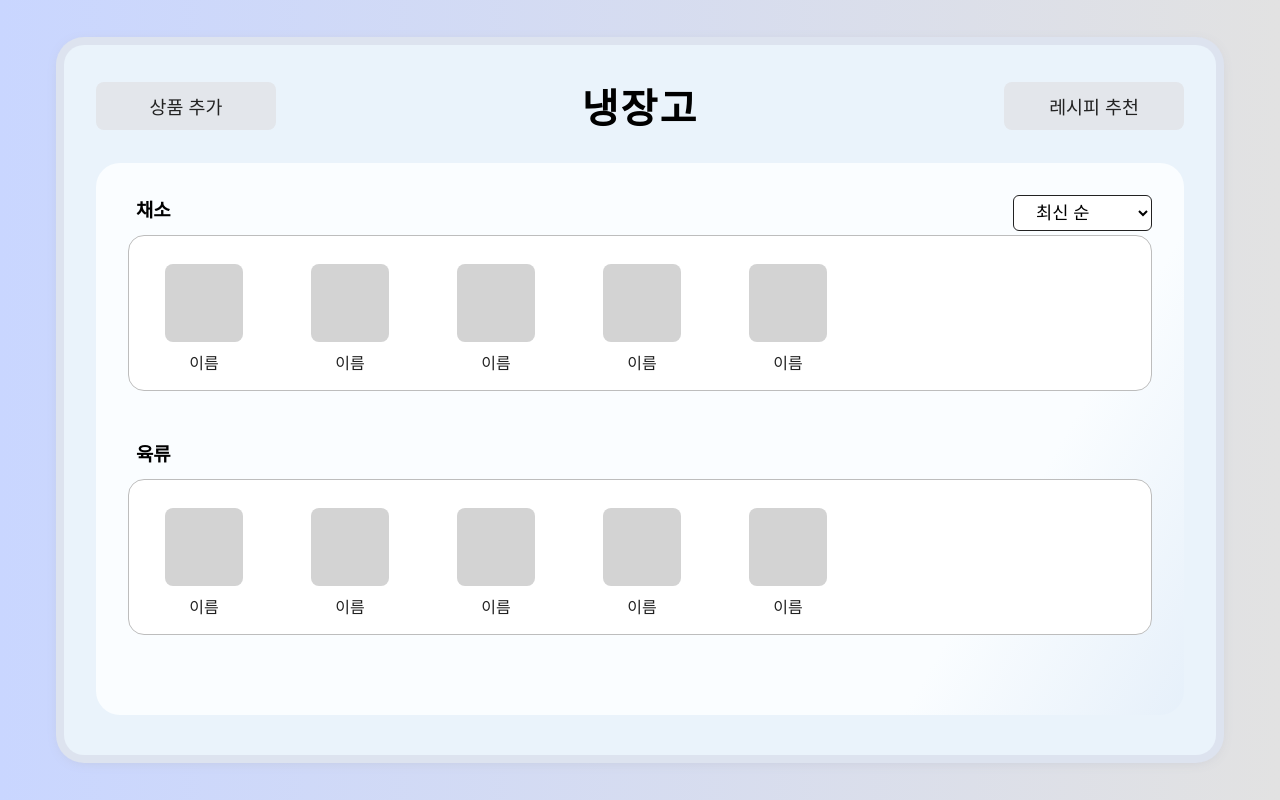
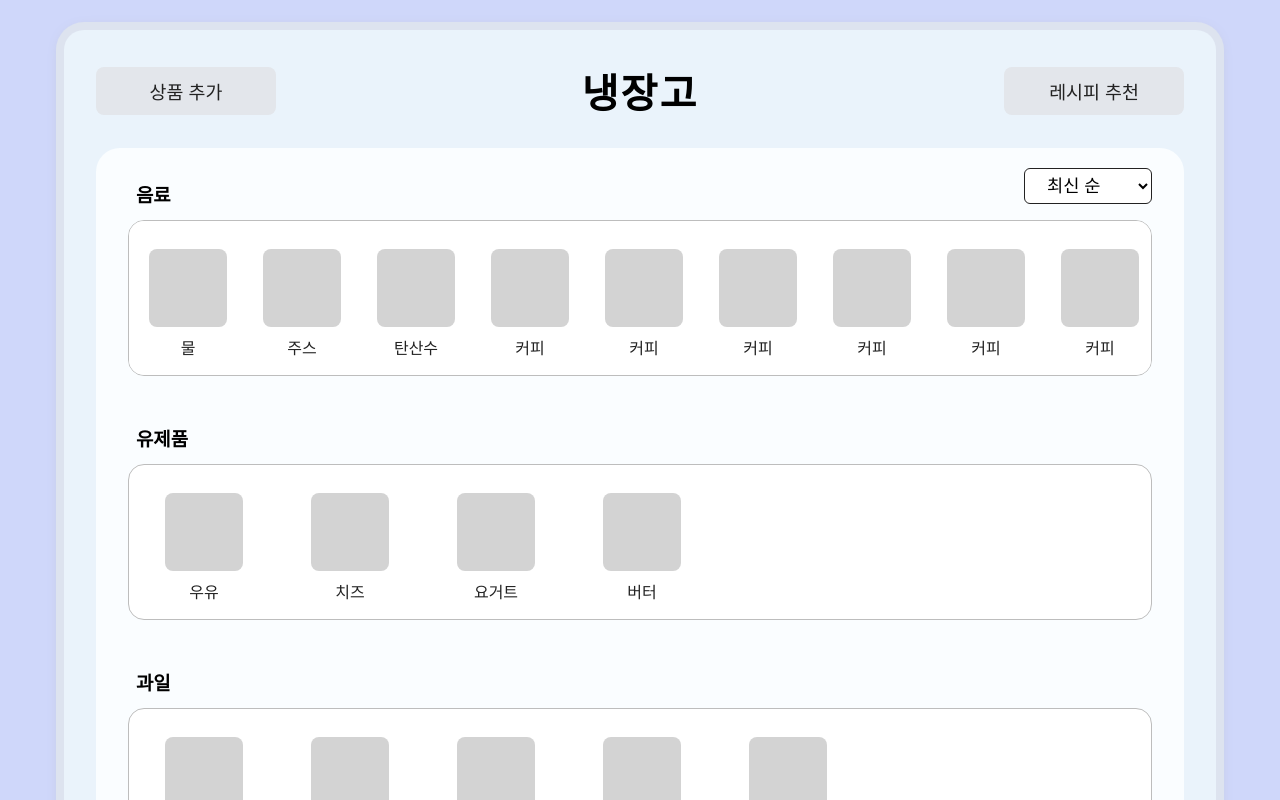
Before and after one commit to EC2-LivingLAB-Team-2/FrontEnd, a React (Vite) app: page / in a window 1280 px wide. Built offline with nearby package versions, Linux system fonts and the light colour scheme.

Commit message:
최적화 및 리팩토링 필요

```diff
--- a/src/components/Refridge.css
+++ b/src/components/Refridge.css
@@ -1,13 +1,15 @@
 .fridge-bg {
   width: 100vw;
   height: 100vh;
-  /* background: linear-gradient(135deg, #dbe6f6, #c5796d 100%); */
+  background: #cfd7fa;
   display: flex;
   justify-content: center;
-  align-items: center;
+  align-items: flex-start;
+  overflow-y: auto;
+  min-height: 100vh;
 }
-
 .fridge-frame {
+  top: 30px;
   width: 90vw;
   max-width: 1200px;
   background: #eaf3fb;
@@ -15,6 +17,7 @@
   box-shadow: 0 0 0 8px #dde3ef, 0 2px 16px #b5b8c5;
   padding: 32px 32px 40px 32px;
   box-sizing: border-box;
+  position: relative;
 }
 
 .fridge-header {
@@ -57,7 +60,7 @@
 
 .fridge-sort-box {
   position: absolute;
-  top: 32px;
+  top: 20px;
   right: 32px;
 }
 
@@ -83,6 +86,8 @@
 
 .fridge-items-box {
   display: flex;
+  flex-wrap: nowrap; /* 줄바꿈 없이 한 줄에 나열 */
+  overflow-x: auto; /* 가로 스크롤 활성화 */
   gap: 36px;
   background: #fff;
   border-radius: 16px;
@@ -91,6 +96,21 @@
   margin-bottom: 12px;
   box-sizing: border-box;
   align-items: flex-start;
+  scrollbar-color: #bdbdbd #fafdff; /* Firefox용 */
+  scrollbar-width: thin; /* Firefox용 */
+}
+
+/* Webkit(크롬, 사파리)용 스크롤바 스타일 */
+.fridge-items-box::-webkit-scrollbar {
+  height: 10px;
+}
+.fridge-items-box::-webkit-scrollbar-thumb {
+  background: #bdbdbd;
+  border-radius: 5px;
+}
+.fridge-items-box::-webkit-scrollbar-track {
+  background: #fafdff;
+  border-radius: 5px;
 }
 
 .fridge-item {
@@ -117,8 +137,11 @@
 /* 모달 스타일 */
 .modal-overlay {
   position: fixed;
-  top: 0; left: 0; right: 0; bottom: 0;
-  background: rgba(0,0,0,0.3);
+  top: 0;
+  left: 0;
+  right: 0;
+  bottom: 0;
+  background: rgba(0, 0, 0, 0.3);
   display: flex;
   align-items: center;
   justify-content: center;
@@ -129,7 +152,7 @@
   background: #fff;
   border-radius: 18px;
   padding: 36px 32px 24px 32px;
-  box-shadow: 0 8px 32px rgba(80,80,120,0.18);
+  box-shadow: 0 8px 32px rgba(80, 80, 120, 0.18);
   text-align: center;
   min-width: 320px;
 }
@@ -172,7 +195,7 @@
   background: #fff;
   border-radius: 18px;
   padding: 36px 32px 24px 32px;
-  box-shadow: 0 8px 32px rgba(80,80,120,0.18);
+  box-shadow: 0 8px 32px rgba(80, 80, 120, 0.18);
   text-align: center;
   min-width: 320px;
   overflow: visible;
--- a/src/components/Refridge.jsx
+++ b/src/components/Refridge.jsx
@@ -3,16 +3,46 @@ import Webcam from "react-webcam";
 import "./Refridge.css";
 
 // 상품추가 모달
-function AddProductModal({ onClose, onReceipt, onManual }) {
+function AddProductModal({ onClose, onReceipt, onManual, onFileUpload }) {
+  const fileInputRef = useRef(null);
+
+  // 파일 업로드 버튼 클릭 시 input 트리거
+  const handleFileButtonClick = () => {
+    fileInputRef.current.click();
+  };
+
+  // 파일 선택 시 부모로 전달
+  const handleFileChange = (e) => {
+    if (e.target.files && e.target.files[0]) {
+      onFileUpload && onFileUpload(e.target.files[0]);
+    }
+  };
+
   return (
     <div className="modal-overlay" onClick={onClose}>
-      <div className="modal-content" onClick={e => e.stopPropagation()}>
+      <div className="modal-content" onClick={(e) => e.stopPropagation()}>
         <h2>상품 추가 방법 선택</h2>
         <div className="modal-btn-group">
-          <button className="modal-btn" onClick={onReceipt}>영수증 인식</button>
-          <button className="modal-btn" onClick={onManual}>직접입력</button>
+          <button className="modal-btn" onClick={onReceipt}>
+            영수증 인식
+          </button>
+          <button className="modal-btn" onClick={handleFileButtonClick}>
+            영수증 파일 업로드
+          </button>
+          <button className="modal-btn" onClick={onManual}>
+            직접입력
+          </button>
+          <input
+            ref={fileInputRef}
+            type="file"
+            accept="image/*"
+            style={{ display: "none" }}
+            onChange={handleFileChange}
+          />
         </div>
-        <button className="modal-close-btn" onClick={onClose}>닫기</button>
+        <button className="modal-close-btn" onClick={onClose}>
+          닫기
+        </button>
       </div>
     </div>
   );
@@ -31,11 +61,15 @@ function CameraModal({ onClose, onCapture }) {
 
   return (
     <div className="modal-overlay" onClick={onClose}>
-      <div className="modal-content" onClick={e => e.stopPropagation()}>
+      <div className="modal-content" onClick={(e) => e.stopPropagation()}>
         <h2>영수증 촬영</h2>
         <div style={{ marginBottom: 16 }}>
           {imgSrc ? (
-            <img src={imgSrc} alt="captured" style={{ width: 320, borderRadius: 8 }} />
+            <img
+              src={imgSrc}
+              alt="captured"
+              style={{ width: 320, borderRadius: 8 }}
+            />
           ) : (
             <Webcam
               audio={false}
@@ -48,11 +82,17 @@ function CameraModal({ onClose, onCapture }) {
         </div>
         <div className="modal-btn-group">
           {!imgSrc ? (
-            <button className="modal-btn" onClick={capture}>촬영</button>
+            <button className="modal-btn" onClick={capture}>
+              촬영
+            </button>
           ) : (
-            <button className="modal-btn" onClick={() => setImgSrc(null)}>다시찍기</button>
+            <button className="modal-btn" onClick={() => setImgSrc(null)}>
+              다시찍기
+            </button>
           )}
-          <button className="modal-btn" onClick={onClose}>닫기</button>
+          <button className="modal-btn" onClick={onClose}>
+            닫기
+          </button>
         </div>
       </div>
     </div>
@@ -63,26 +103,65 @@ const initialData = [
   {
     group: "육류",
     items: [
-      { id: 1, name: "이름", image: null },
-      { id: 2, name: "이름", image: null },
-      { id: 3, name: "이름", image: null },
-      { id: 4, name: "이름", image: null },
-      { id: 5, name: "이름", image: null },
+      { id: 1, name: "소고기", image: null, createdAt: "2025-05-09T14:30:00Z" },
+      { id: 2, name: "돼지고기", image: null, createdAt: "2025-05-08T09:15:00Z" },
+      { id: 3, name: "닭고기", image: null, createdAt: "2025-05-07T18:00:00Z" },
+      { id: 4, name: "양고기", image: null, createdAt: "2025-05-06T11:00:00Z" },
+      { id: 5, name: "베이컨", image: null, createdAt: "2025-05-05T08:45:00Z" },
+      { id: 6, name: "햄", image: null, createdAt: "2025-05-04T20:10:00Z" },
     ],
   },
   {
     group: "채소",
     items: [
-      { id: 6, name: "이름", image: null },
-      { id: 7, name: "이름", image: null },
-      { id: 8, name: "이름", image: null },
-      { id: 9, name: "이름", image: null },
-      { id: 10, name: "이름", image: null },
+      { id: 7, name: "양파", image: null, createdAt: "2025-05-09T10:00:00Z" },
+      { id: 8, name: "마늘", image: null, createdAt: "2025-05-08T13:30:00Z" },
+      { id: 9, name: "당근", image: null, createdAt: "2025-05-07T15:20:00Z" },
+      { id: 10, name: "감자", image: null, createdAt: "2025-05-06T17:00:00Z" },
+      { id: 11, name: "파프리카", image: null, createdAt: "2025-05-05T09:00:00Z" },
+      { id: 12, name: "브로콜리", image: null, createdAt: "2025-05-04T19:00:00Z" },
+    ],
+  },
+  {
+    group: "과일",
+    items: [
+      { id: 13, name: "사과", image: null, createdAt: "2025-05-09T12:00:00Z" },
+      { id: 14, name: "바나나", image: null, createdAt: "2025-05-08T08:00:00Z" },
+      { id: 15, name: "딸기", image: null, createdAt: "2025-05-07T09:30:00Z" },
+      { id: 16, name: "포도", image: null, createdAt: "2025-05-06T16:00:00Z" },
+      { id: 17, name: "오렌지", image: null, createdAt: "2025-05-05T10:10:00Z" },
+    ],
+  },
+  {
+    group: "유제품",
+    items: [
+      { id: 18, name: "우유", image: null, createdAt: "2025-05-09T07:00:00Z" },
+      { id: 19, name: "치즈", image: null, createdAt: "2025-05-08T11:00:00Z" },
+      { id: 20, name: "요거트", image: null, createdAt: "2025-05-07T20:00:00Z" },
+      { id: 21, name: "버터", image: null, createdAt: "2025-05-06T14:00:00Z" },
+    ],
+  },
+  {
+    group: "음료",
+    items: [
+      { id: 22, name: "물", image: null, createdAt: "2025-05-09T08:00:00Z" },
+      { id: 23, name: "주스", image: null, createdAt: "2025-05-08T16:00:00Z" },
+      { id: 24, name: "탄산수", image: null, createdAt: "2025-05-07T21:00:00Z" },
+      { id: 25, name: "커피", image: null, createdAt: "2025-05-06T07:00:00Z" },
+      { id: 26, name: "커피", image: null, createdAt: "2025-05-05T07:00:00Z" },
+      { id: 27, name: "커피", image: null, createdAt: "2025-05-04T07:00:00Z" },
+      { id: 28, name: "커피", image: null, createdAt: "2025-05-03T07:00:00Z" },
+      { id: 29, name: "커피", image: null, createdAt: "2025-05-02T07:00:00Z" },
+      { id: 30, name: "커피", image: null, createdAt: "2025-05-01T07:00:00Z" },
+      { id: 31, name: "커피", image: null, createdAt: "2025-04-30T07:00:00Z" },
+      { id: 32, name: "커피", image: null, createdAt: "2025-04-29T07:00:00Z" },
+      { id: 33, name: "커피", image: null, createdAt: "2025-04-28T07:00:00Z" },
     ],
   },
 ];
 
-const sortOptions = ["최신 순", "오래된 순", "카테고리순"];
+
+const sortOptions = ["최신 순", "오래된 순"];
 
 function Refridge() {
   const [sort, setSort] = useState(sortOptions[0]);
@@ -91,17 +170,25 @@ function Refridge() {
   const [showCameraModal, setShowCameraModal] = useState(false);
   const [receiptImg, setReceiptImg] = useState(null);
 
-
   const getSortedGroups = () => {
-    if (sort === "카테고리순") return data;
     if (sort === "최신 순") return [...data].reverse();
     if (sort === "오래된 순") return data;
     return data;
   };
 
   const getSortedItems = (items) => {
-    if (sort === "최신 순") return [...items].sort((a, b) => b.id - a.id);
-    if (sort === "오래된 순") return [...items].sort((a, b) => a.id - b.id);
+    if (sort === "최신 순") {
+      // 최신순: createdAt 내림차순
+      return [...items].sort(
+        (a, b) => new Date(b.createdAt) - new Date(a.createdAt)
+      );
+    }
+    if (sort === "오래된 순") {
+      // 오래된순: createdAt 오름차순
+      return [...items].sort(
+        (a, b) => new Date(a.createdAt) - new Date(b.createdAt)
+      );
+    }
     return items;
   };
 
@@ -129,7 +216,10 @@ function Refridge() {
     <div className="fridge-bg">
       <div className="fridge-frame">
         <header className="fridge-header">
-          <button className="fridge-top-btn" onClick={() => setShowAddModal(true)}>
+          <button
+            className="fridge-top-btn"
+            onClick={() => setShowAddModal(true)}
+          >
             상품 추가
           </button>
           <h1 className="fridge-title">냉장고</h1>
@@ -140,18 +230,18 @@ function Refridge() {
             <select
               className="fridge-sort-select"
               value={sort}
-              onChange={e => setSort(e.target.value)}
+              onChange={(e) => setSort(e.target.value)}
             >
-              {sortOptions.map(opt => (
+              {sortOptions.map((opt) => (
                 <option key={opt}>{opt}</option>
               ))}
             </select>
           </div>
-          {getSortedGroups().map(group => (
+          {getSortedGroups().map((group) => (
             <section className="fridge-section" key={group.group}>
               <div className="fridge-group-title">{group.group}</div>
               <div className="fridge-items-box">
-                {getSortedItems(group.items).map(item => (
+                {getSortedItems(group.items).map((item) => (
                   <div className="fridge-item" key={item.id}>
                     <div className="fridge-thumb" />
                     <div className="fridge-name">{item.name}</div>
```
